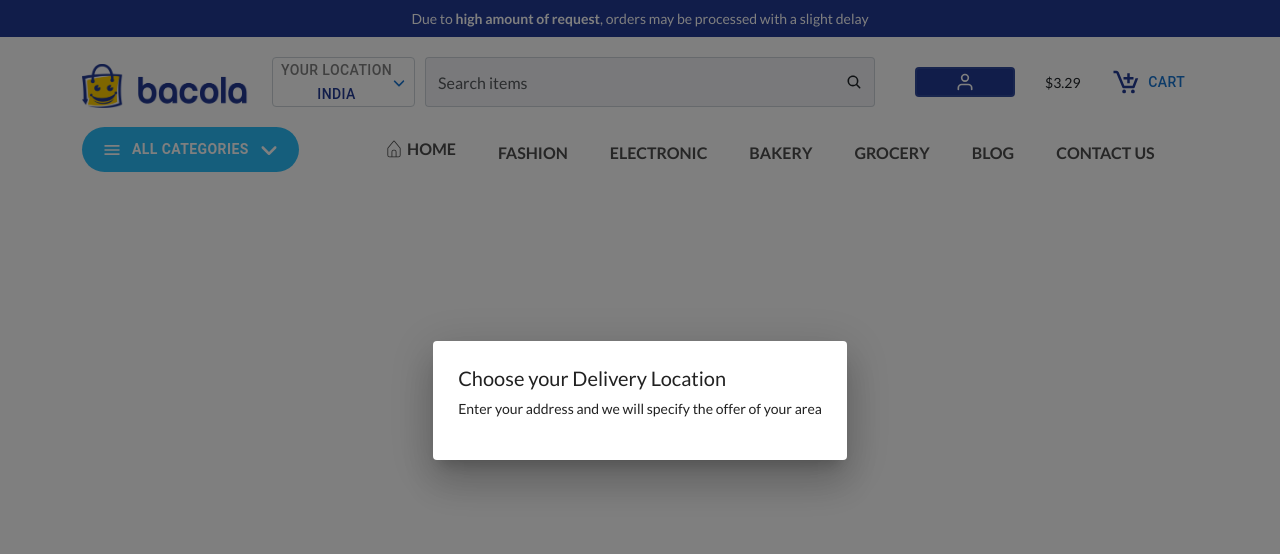
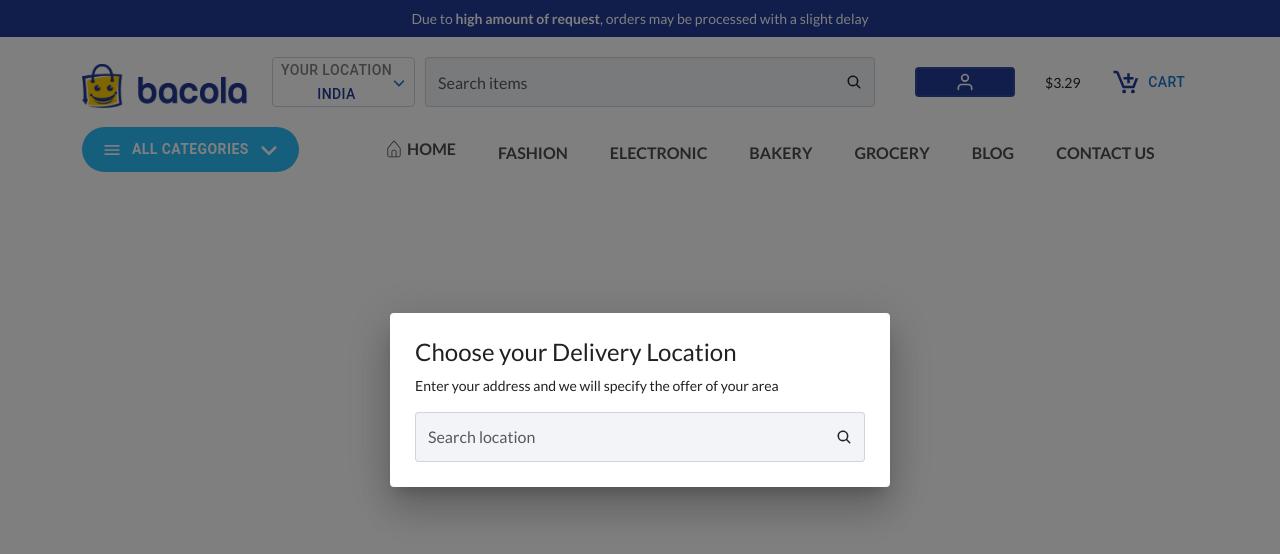
Before and after one commit to Shaaz-Ahmed/Ecommerce-app-Grocery-, a React (Create React App) app: page / in a window 1280 px wide. Shown: the top 554 px of the page. Built offline with nearby package versions, Linux system fonts and the light colour scheme.

Commit message:
added search bar to the country drop down comp

```diff
--- a/src/Components/CountryDropDown/index.js
+++ b/src/Components/CountryDropDown/index.js
@@ -3,6 +3,8 @@ import Button from '@mui/material/Button';
 import { FaAngleDown } from "react-icons/fa6";
 import Dialog from '@mui/material/Dialog'; // Import Dialog
 import DialogTitle from '@mui/material/DialogTitle';
+import { IoSearch } from "react-icons/io5";
+
 
 const CountryDropDown = () => {
     return (
@@ -25,8 +27,39 @@ const CountryDropDown = () => {
             </Button>
 
             <Dialog open={true} className='locationModal'>
-                <h5>Choose your Delivery Location</h5>
+                <h4>Choose your Delivery Location</h4>
                 <p>Enter your address and we will specify the offer of your area</p>
+
+                {/* search box code  start*/}
+                <div className="headerSearch d-flex align-items-center ml-3">
+                                    <div className="input-group" style={{ width: '450px', height: '50px' }}>
+                                        <input
+                                            type="text"
+                                            className="form-control"
+                                            placeholder="Search location"
+                                            aria-label="Search items"
+                                            style={{
+                                                backgroundColor: '#f3f4f7',
+                                                height: '50px',
+                                                border: '1px solid #ced4da',
+                                                borderRight: 'none',
+                                                borderRadius: '0.25rem 0 0 0.25rem'
+                                            }}
+                                        />
+                                        <div className="input-group-append">
+                                            <span className="input-group-text" style={{
+                                                backgroundColor: '#f3f4f7',
+                                                height: '50px',
+                                                border: '1px solid #ced4da',
+                                                borderLeft: 'none',
+                                                borderRadius: '0 0.25rem 0.25rem 0'
+                                            }}>
+                                                <IoSearch />
+                                            </span>
+                                        </div>
+                                    </div>
+                                </div>
+                {/* search box code end */}
             </Dialog>
         </>
     );
```
